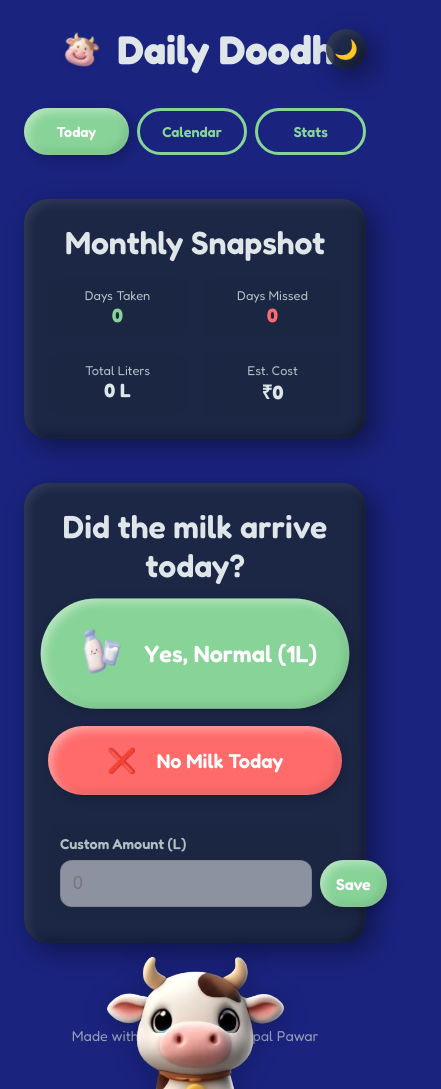
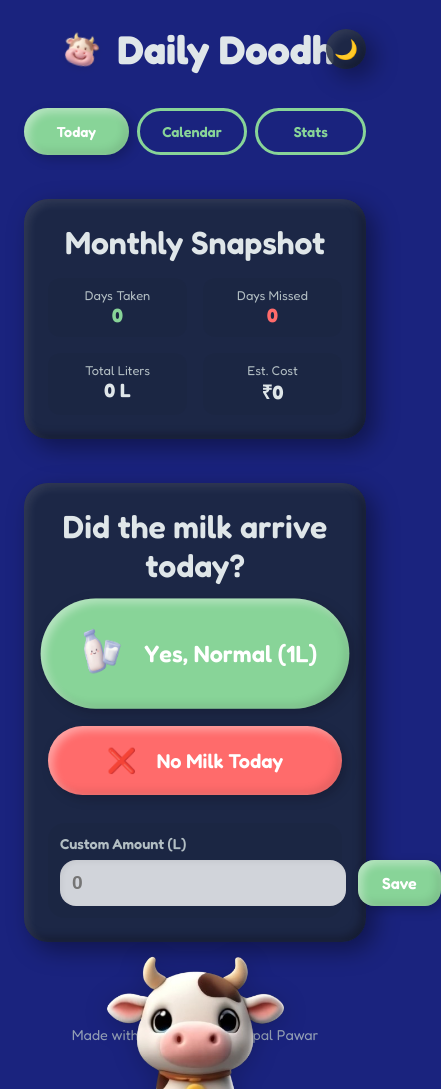
Before and after one commit to RajpalPawar22/Monthly-Milk-Tracker, a Next.js app: page / in a window 390 px wide. Shown: the whole page, 441 px wide, since content can reach past the window. Built offline with nearby package versions, Linux system fonts and the light colour scheme.

Commit message:
style: fix mobile zoom and improve save button UI

```diff
--- a/app/layout.tsx
+++ b/app/layout.tsx
@@ -16,6 +16,7 @@ export const viewport: Viewport = {
   width: "device-width",
   initialScale: 1,
   maximumScale: 1,
+  userScalable: false,
 };
 
 export default function RootLayout({
--- a/app/page.tsx
+++ b/app/page.tsx
@@ -517,7 +517,7 @@ export default function Home() {
                 <label style={{ display: 'block', marginBottom: '8px', fontWeight: 600, color: 'var(--text-muted)', fontSize: '0.9rem' }}>
                   {t.customAmount}
                 </label>
-                <div style={{ display: 'flex', gap: '8px' }}>
+                <div style={{ display: 'flex', gap: '12px', alignItems: 'stretch' }}>
                   <input
                     type="number"
                     step="0.5"
@@ -526,10 +526,12 @@ export default function Home() {
                     style={{
                       flex: 1,
                       padding: '12px',
-                      borderRadius: '12px',
-                      border: '1px solid rgba(0,0,0,0.1)',
-                      fontSize: '1.1rem',
-                      background: 'rgba(255,255,255,0.5)'
+                      borderRadius: '16px',
+                      border: 'none',
+                      fontSize: '1.2rem',
+                      fontWeight: 'bold',
+                      background: 'rgba(255,255,255,0.8)',
+                      boxShadow: 'inset 2px 2px 5px rgba(0,0,0,0.05)'
                     }}
                   />
                   <button
@@ -545,7 +547,17 @@ export default function Home() {
                       }
                     }}
                     className="clay-btn"
-                    style={{ width: 'auto', padding: '12px 16px', fontSize: '1rem' }}
+                    style={{
+                      width: 'auto',
+                      padding: '0 24px',
+                      fontSize: '1rem',
+                      borderRadius: '16px',
+                      display: 'flex',
+                      alignItems: 'center',
+                      justifyContent: 'center',
+                      background: 'var(--color-primary)',
+                      color: darkMode ? '#ffffff' : '#1f2937'
+                    }}
                   >
                     {t.save}
                   </button>
```
Also changed, not shown: 1 other file (tests, documents, lock files or other folders).
